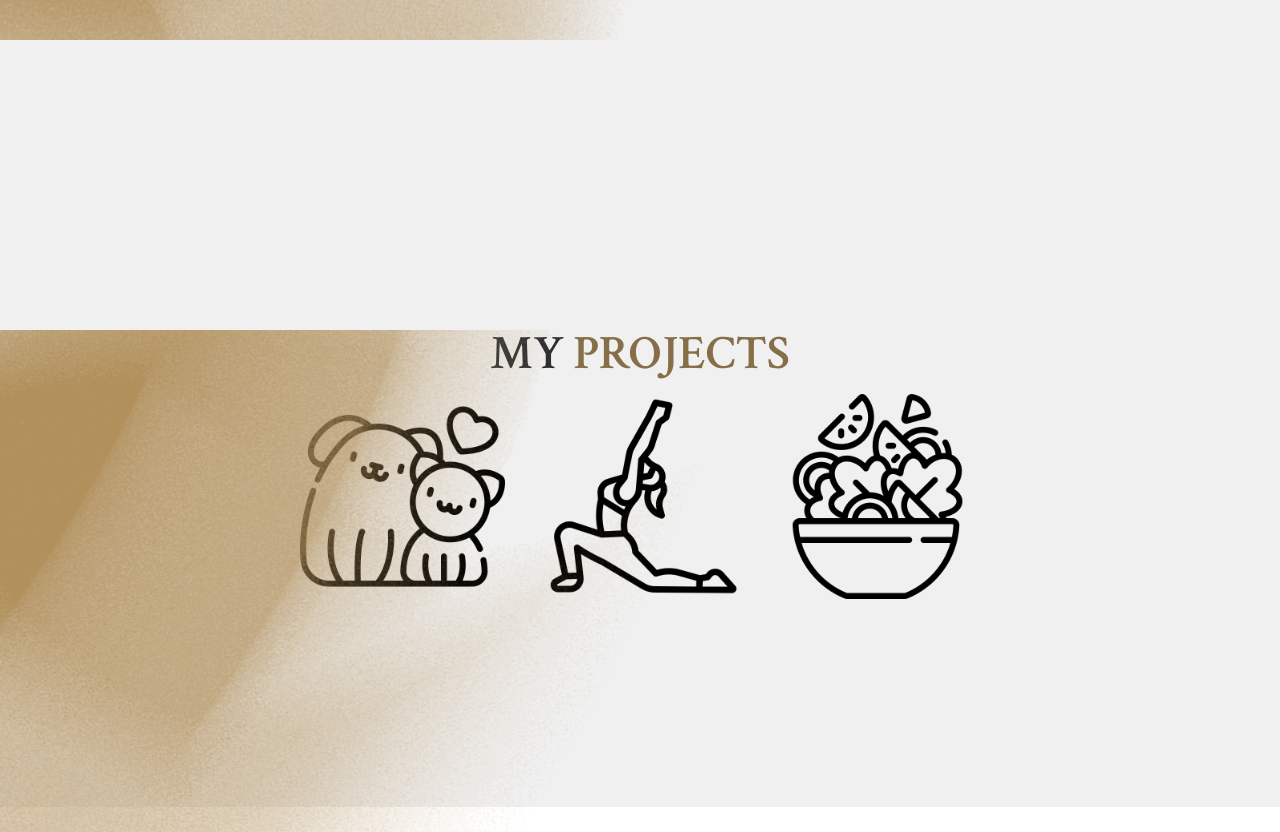
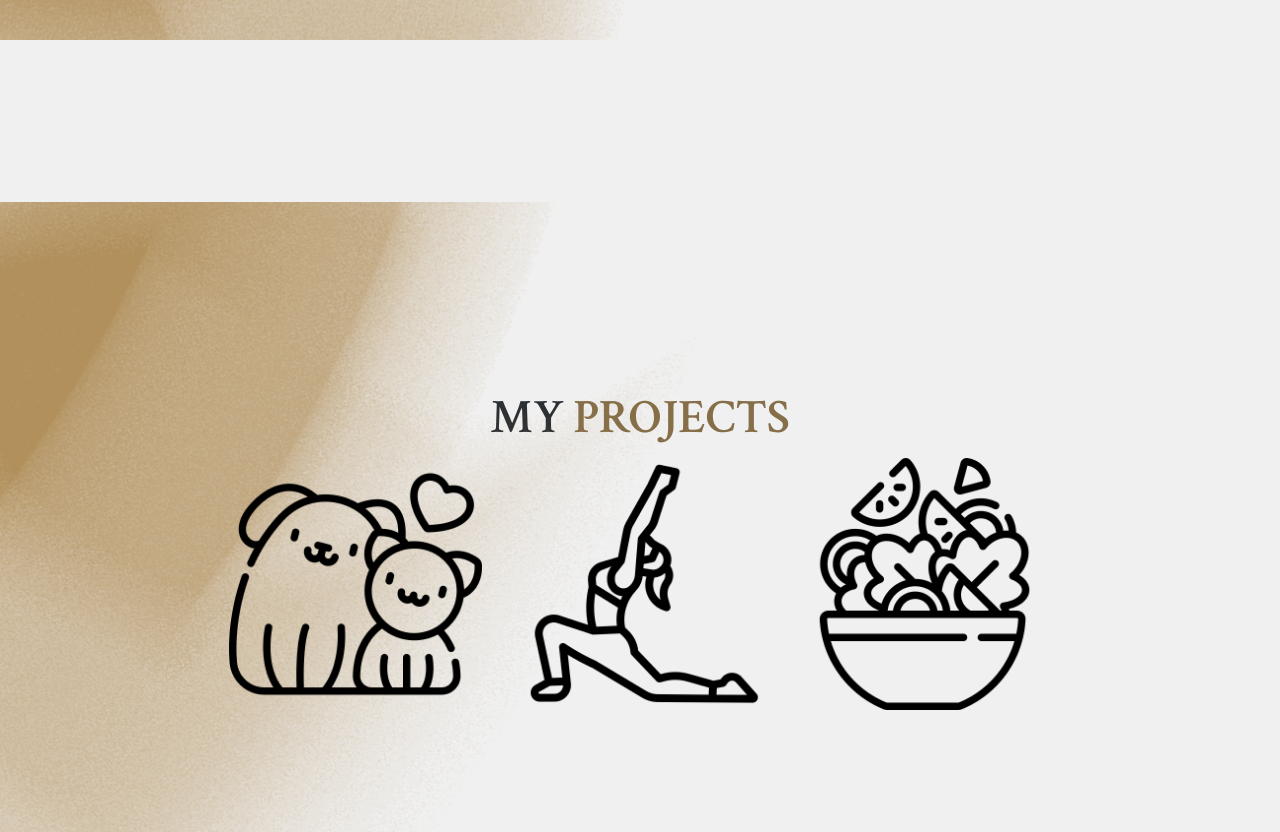
Before and after one commit to veronika-pomy/Portfolio, a React (Create React App) app: page / in a window 1280 px wide. Shown: the part 760-1592 px from the top of the page. Built offline with nearby package versions, Linux system fonts and the light colour scheme; the HTML template or start-up script is replaced by a standard one; a web font is replaced by a local one.

Commit message:
added positioning for the color accents on projects

```diff
--- a/src/pages/AppContainer.jsx
+++ b/src/pages/AppContainer.jsx
@@ -36,9 +36,12 @@ const AppContainer = () => {
               activePage={activePage}
               setActivePage={setActivePage}
             />
-            <div className="w-4/6 mx-auto lg:h-full">
-              <About setActivePage={setActivePage} />
-              <div className="w-5/6 mx-auto ">
+            <div className="w-4/6 mx-auto">
+            <div className="w-full mx-auto mb-1">
+            <About setActivePage={setActivePage} />
+              </div>
+
+              <div className="w-full mx-auto mt-16">
                 <Projects />
               </div>
             </div>
--- a/src/pages/Projects.jsx
+++ b/src/pages/Projects.jsx
@@ -42,16 +42,18 @@ const Projects = () => {
     const { darkTheme } = useThemeContext();
 
     return (
-        <section id="projects" className="pt-48 pb-48">
+        <>
             <div>
                 <img
                     alt="Color accent for the Projects page"
                     className="
-                                 absolute top-50 left-0 z-40
+                                 absolute left-0
                             "
                     src={`${(darkTheme ? accentDark : accentLight)}`}
                 />
             </div>
+            <section id="projects" className="pt-48 pb-48">
+
                 {/* HEADER */}
                 <motion.div
                     className="md:w-2/4 mx-auto text-center"
@@ -194,6 +196,7 @@ const Projects = () => {
                     </motion.div>
                 </div>
             </section>
+        </>
     )
     }
 
```
Lines whose indentation alone changed are shown as unchanged.
